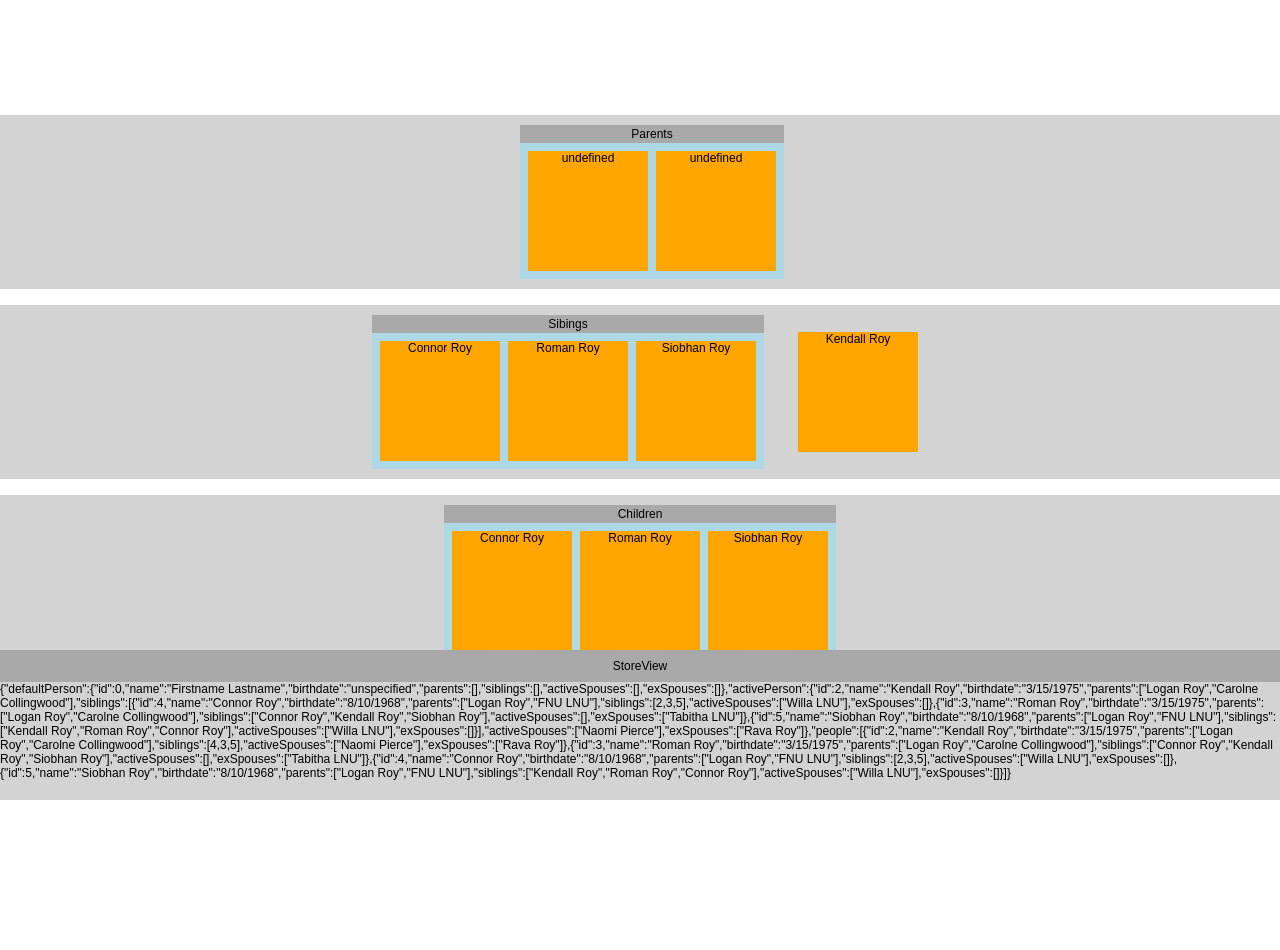
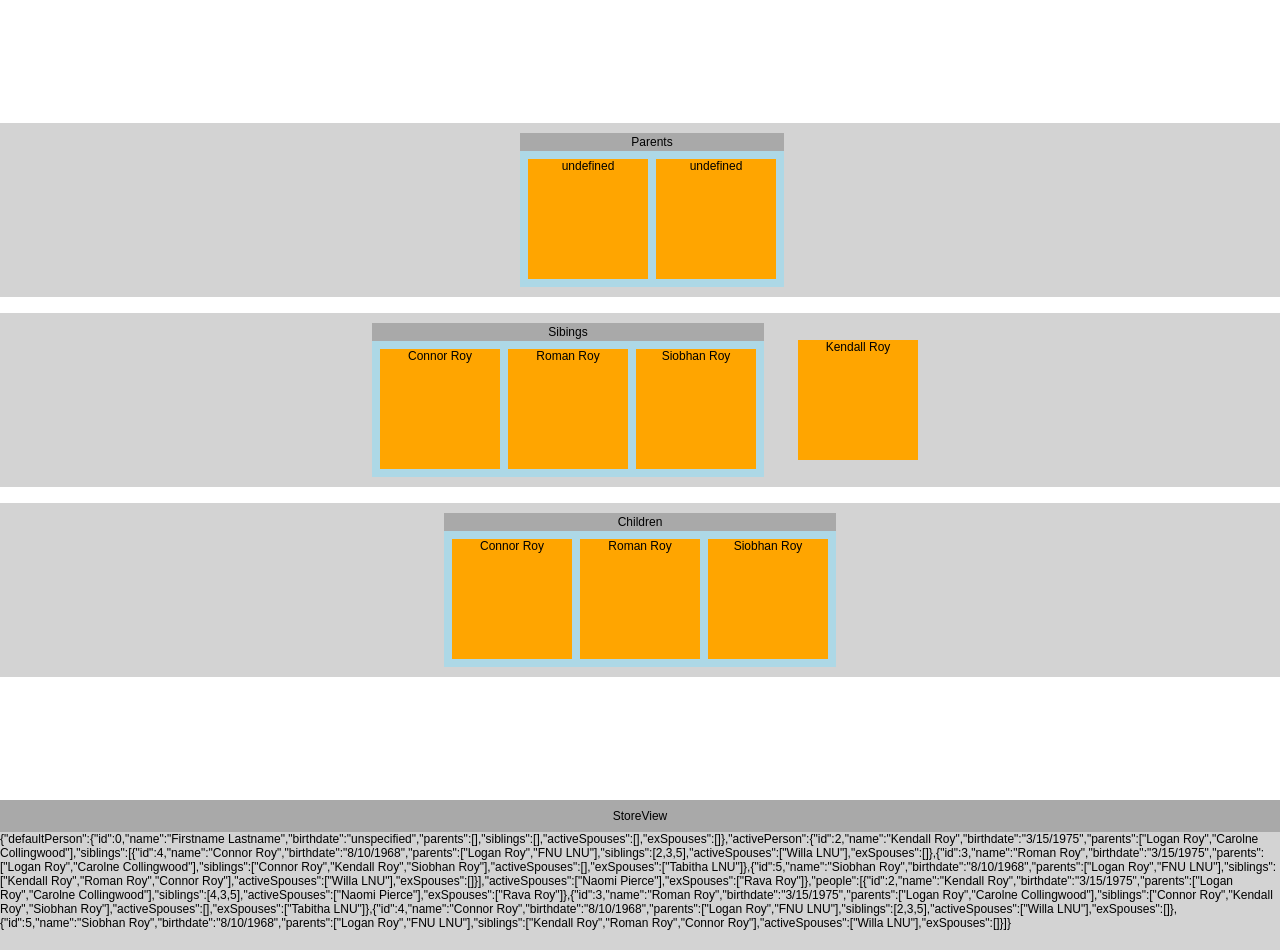
Before and after one commit to deanstein/family-tree, a Svelte app: page / in a window 1280 px wide. Before the commit the page ends 800 px from the top, so only its background shows below. Built offline with nearby package versions, Linux system fonts and the light colour scheme.

Commit message:
Styling improvements

```diff
--- a/src/App.svelte
+++ b/src/App.svelte
@@ -18,6 +18,7 @@
 </script>
 
 <main>
+	<div id='app-container' class='app-container'>
 		<div id="tree-canvas" class="tree-canvas">
 			<div id="upper-generation-section" class="upper-generation-section">
 				<GenerationRow>
@@ -53,7 +54,7 @@
 					/>
 				</GenerationRow>
 			</div>
-
+		</div>
 		<StoreView />
 	</div>
 </main>
@@ -66,6 +67,11 @@
 
 	:global(body) {
 		margin: 0;
+	}
+
+	.app-container {
+		display: flex;
+		flex-direction: column;
 	}
 
 	.tree-canvas {
--- a/src/ui/StoreView.svelte
+++ b/src/ui/StoreView.svelte
@@ -2,7 +2,6 @@
 	import familyTreeData from '../stores/familyTreeData';
 </script>
 
-<main>
 <div id="storeview-outer-container" class="storeview-outer-container">
 	<div id="storeview-inner-container" class="storeview-inner-container">
 		<div id="storeview-title" class="storeview-title">StoreView</div>
@@ -11,16 +10,11 @@
 		</div>
 	</div>
 </div>
-</main>
 
 <style>
 	.storeview-outer-container {
-		display: flex;
-		position: absolute;
 		width: 100%;
 		height: 150px;
-		bottom: 0;
-		left: 0;
 		background-color: lightgray;
 	}
 
```
Lines whose indentation alone changed are shown as unchanged.
